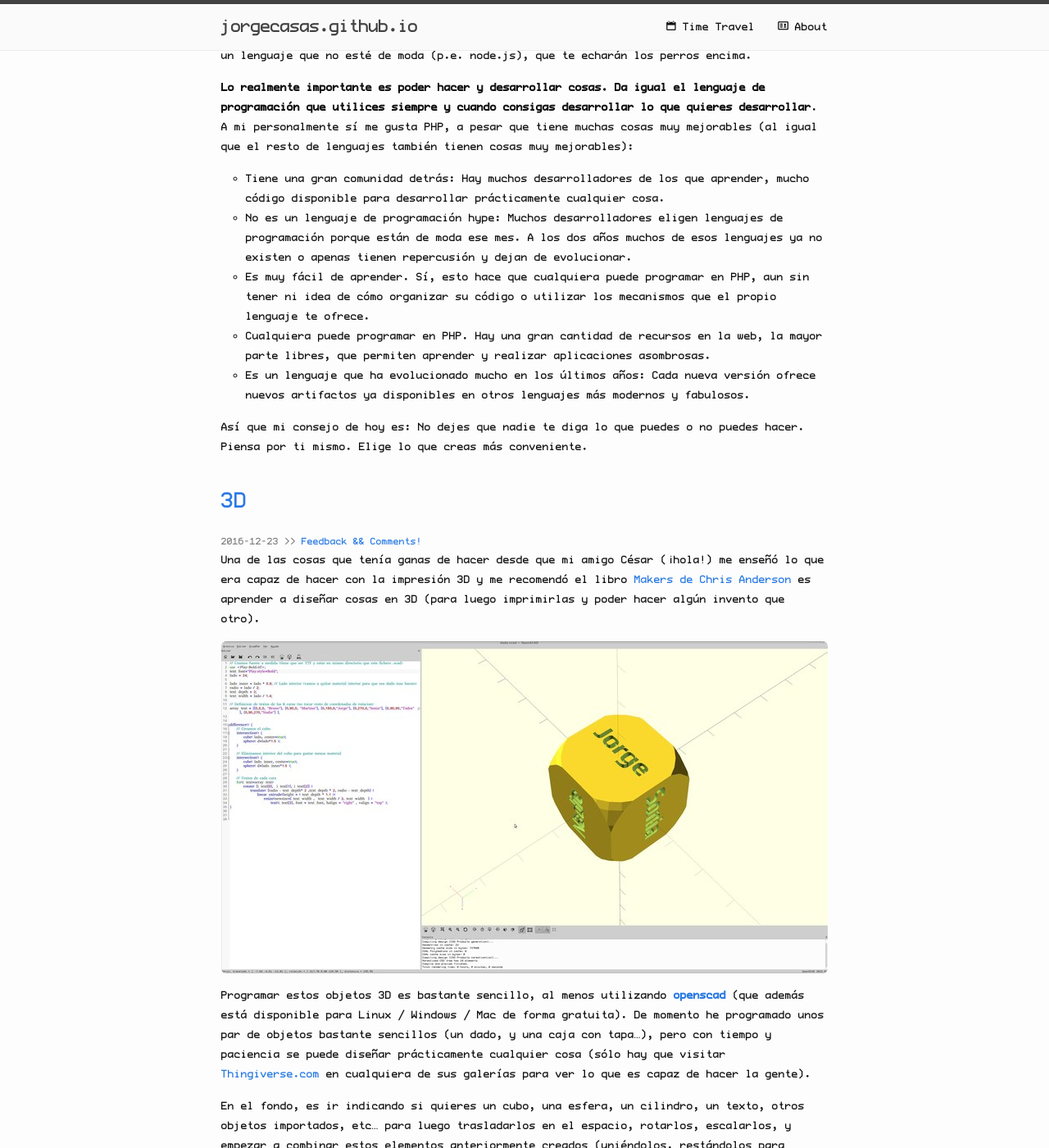
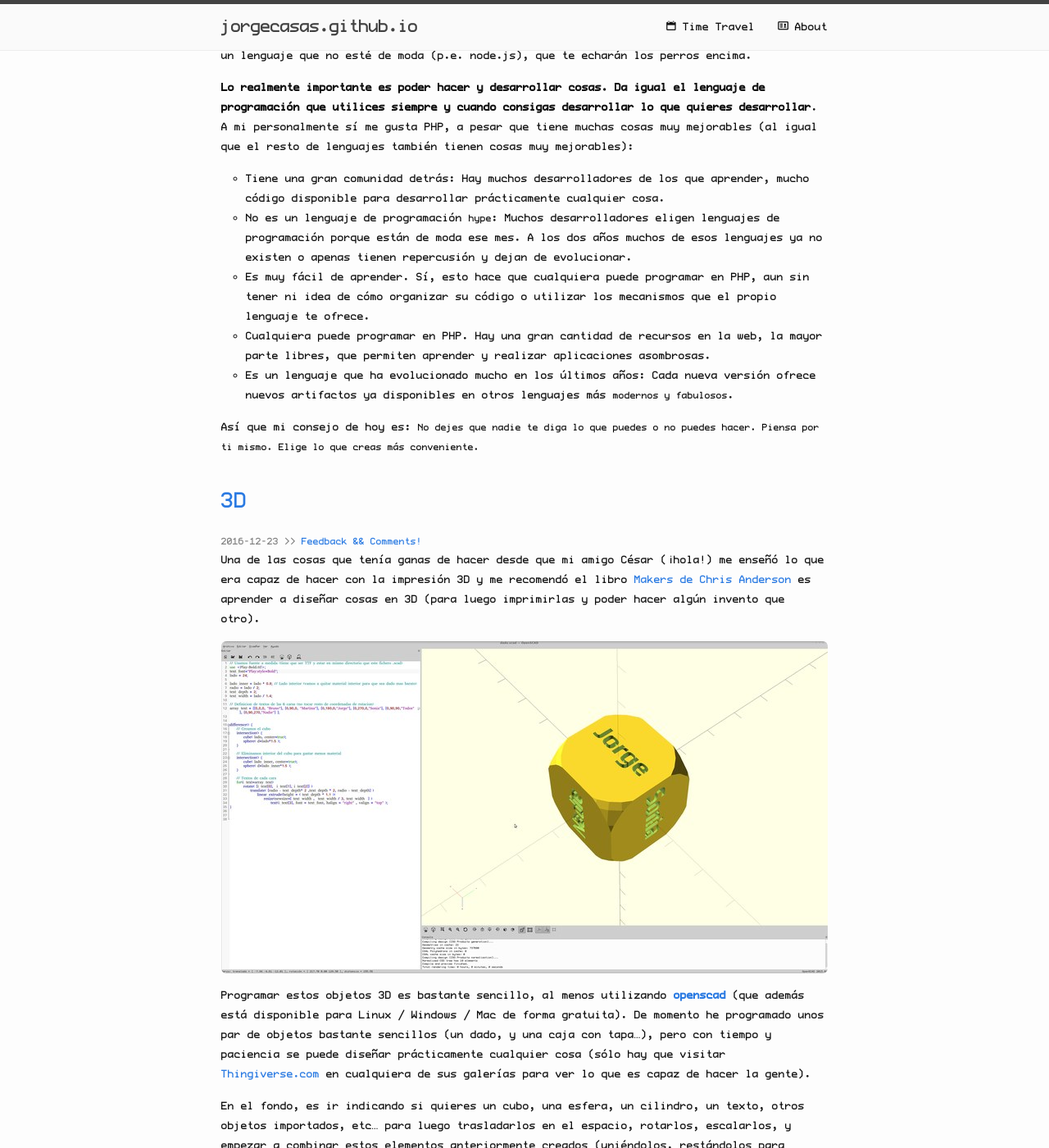
Before and after one commit to jorgecasas/jorgecasas.github.io, a Jekyll site: the page built from index.html, in a window 1280 px wide and 1400 px high, scrolled down 833 px. Shown: the whole window at 82% size. Built offline with Jekyll 4.4.1, drawn with Linux system fonts in a browser that asks for light colours; the list of posts is cut into pages by our own code; comment, search, counter and statistics services are not loaded.

Commit message:
Updated SCSS styles

```diff
--- a/_sass/_base.scss
+++ b/_sass/_base.scss
@@ -158,6 +158,11 @@ iframe {
     display: block;
 }
 
+em {
+    font-style: oblique;
+    font-size: $small-font-size;
+}
+
 /**
  * Wrapper
  */
```
Also changed, not shown: css/main.scss (line endings or trailing spaces).
